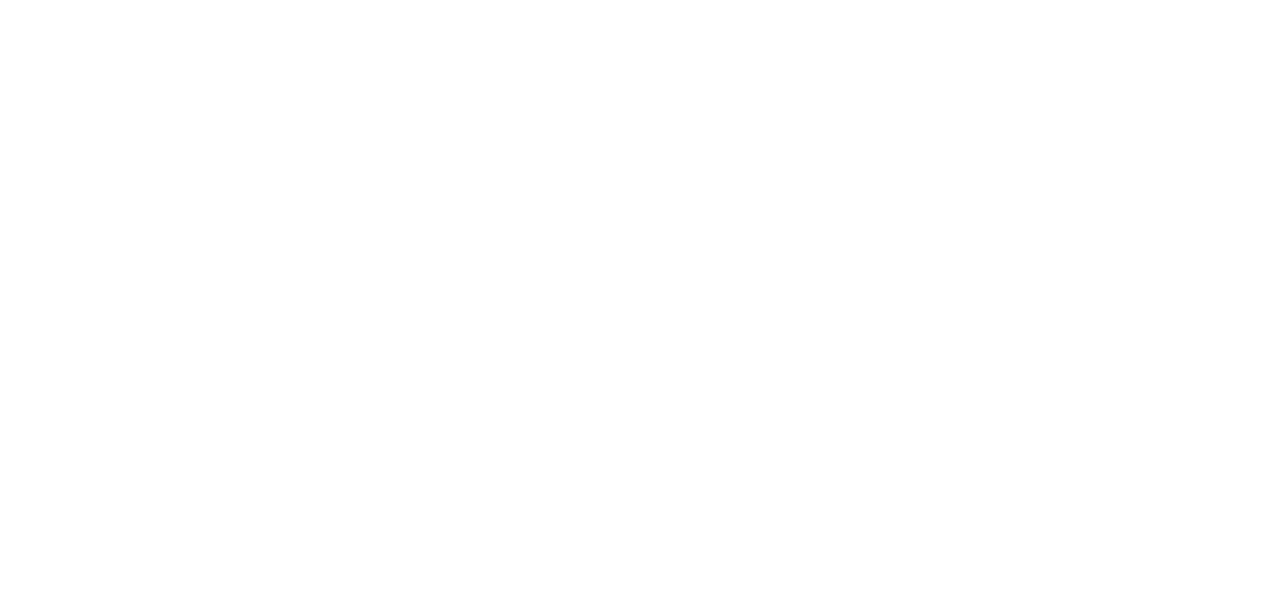
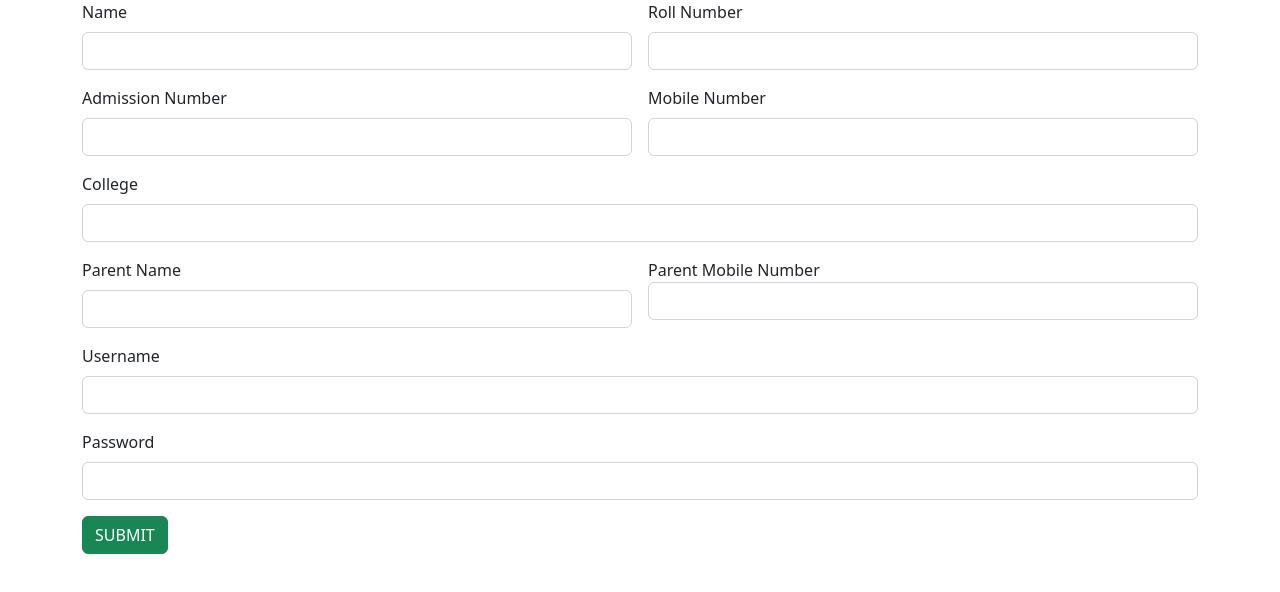
Before and after one commit to delmashajan/StudentWebApp, a plain HTML site: page index.html in a window 1280 px wide. Drawn offline with nearby package versions, Linux system fonts and the light colour scheme.

Commit message:
studententry added

```diff
--- a/index.html
+++ b/index.html
@@ -12,6 +12,54 @@
 </head>
 <body>
 
+    <div class="container">
+        <div class="row">
+            <div class="col col-12 col-sm-12 col-md-12 col-lg-12 col-xl-12 col-xxl-12">
+                <div class="row g-3">
+                    <div class="col col-12 col-sm-6 col-md-6 col-lg-6 col-xl-6 col-xxl-6">
+                        <label for="" class="form-label">Name</label>
+                        <input type="text" class="form-control">
+                    </div>
+                    <div class="col col-12 col-sm-6 col-md-6 col-lg-6 col-xl-6 col-xxl-6">
+                        <label for="" class="form-label">Roll Number</label>
+                        <input type="text" class="form-control">
+                    </div>
+                    <div class="col col-12 col-sm-6 col-md-6 col-lg-6 col-xl-6 col-xxl-6">
+                        <label for="" class="form-label">Admission Number</label>
+                        <input type="text" class="form-control">
+                    </div>
+                    <div class="col col-12 col-sm-6 col-md-6 col-lg-6 col-xl-6 col-xxl-6">
+                        <label for="" class="form-label">Mobile Number</label>
+                        <input type="text" class="form-control">
+                    </div>
+                    <div class="col col-12 col-sm-12 col-md-12 col-lg-12 col-xl-12 col-xxl-12">
+                        <label for="" class="form-label">College</label>
+                        <input type="text" class="form-control">
+                    </div>
+                    <div class="col col-12 col-sm-6 col-md-6 col-lg-6 col-xl-6 col-xxl-6">
+                        <label for="" class="form-label">Parent Name</label>
+                        <input type="text" class="form-control">
+                    </div>
+                    <div class="col col-12 col-sm-6 col-md-6 col-lg-6 col-xl-6 col-xxl-6">
+                        <label for="" class="form-labe">Parent Mobile Number</label>
+                        <input type="text" class="form-control">
+                    </div>
+                    <div class="col col-12 col-sm-12 col-md-12 col-lg-12 col-xl-12 col-xxl-12">
+                        <label for="" class="form-label">Username</label>
+                        <input type="text" class="form-control">
+                    </div>
+                    <div class="col col-12 col-sm-12 col-md-12 col-lg-12 col-xl-12 col-xxl-12">
+                        <label for="" class="form-label">Password</label>
+                        <input type="text" class="form-control">
+                    </div>
+                    <div class="col col-12 col-sm-6 col-md-6 col-lg-6 col-xl-6 col-xxl-6">
+                        <button class="btn btn-success">SUBMIT</button>
+                    </div>
+                </div>
+            </div>
+        </div>
+    </div>
+
     <!-- JavaScript Bundle with Popper -->
 <script src="https://cdn.jsdelivr.net/npm/bootstrap@5.2.3/dist/js/bootstrap.bundle.min.js" integrity="sha384-kenU1KFdBIe4zVF0s0G1M5b4hcpxyD9F7jL+jjXkk+Q2h455rYXK/7HAuoJl+0I4" crossorigin="anonymous"></script>
 
```
